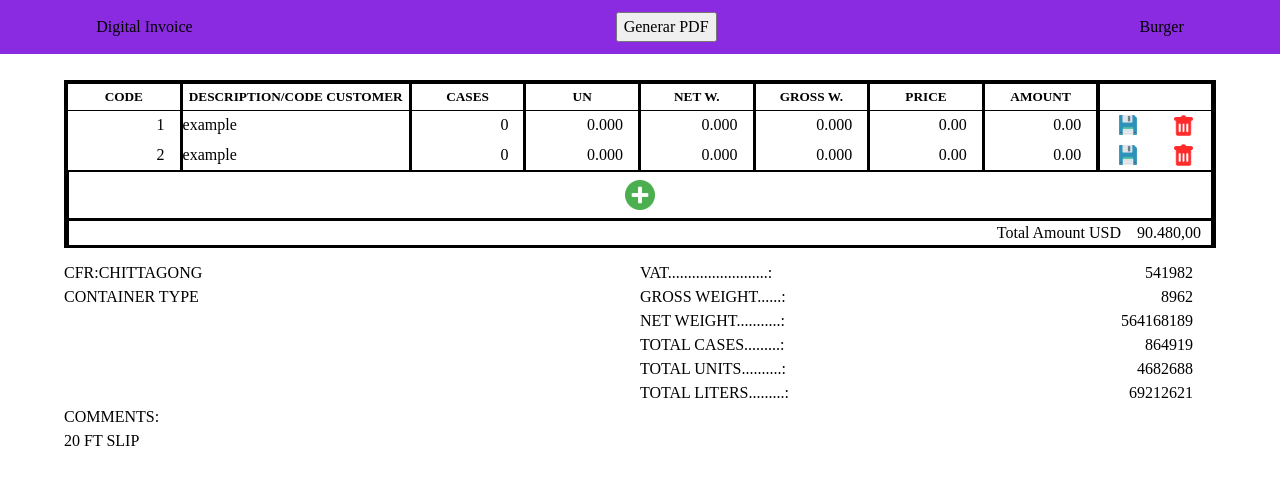
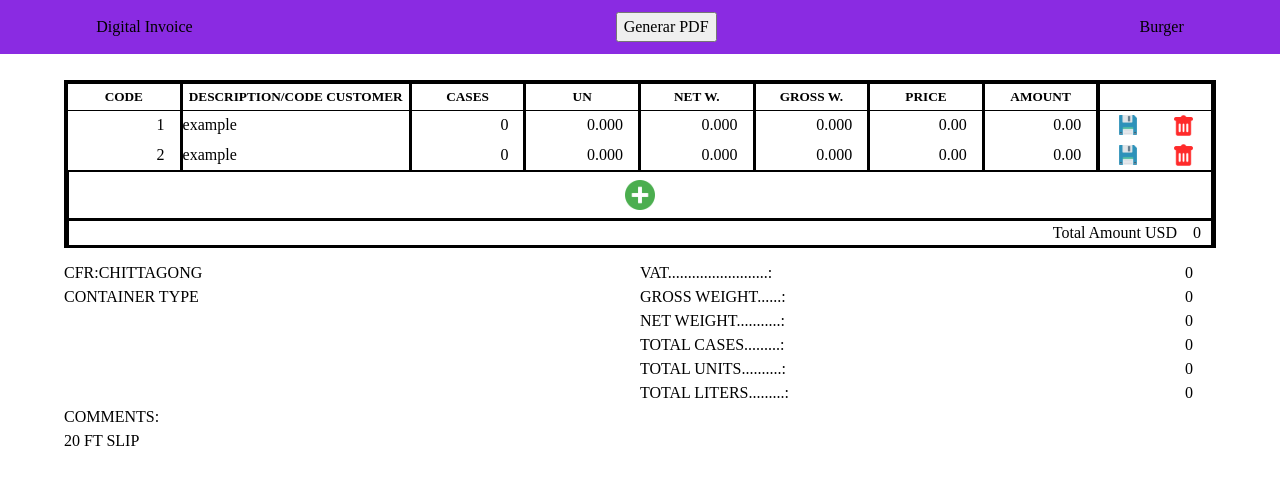
Before and after one commit to PDFgenerator/PDFgenerator.github.io, a React (Create React App) app: page / in a window 1280 px wide. Shown: the top 484 px of the page. Built offline with nearby package versions, Linux system fonts and the light colour scheme; a web font is replaced by a local one.

Commit message:
DataService totals show

```diff
--- a/src/App/Inovoice/TotalResults/totalResults.jsx
+++ b/src/App/Inovoice/TotalResults/totalResults.jsx
@@ -1,6 +1,14 @@
 import css from "./totalResults.module.css";
+import { DataService } from '../../../Repository/DataService';
+import { useEffect, useState } from "react";
 
 export function TotalResults() {
+
+    const [totals, setTotals] = useState(DataService.totals);
+
+    useEffect( () => {
+        setTotals(DataService.totals)
+    },[])
 
     return (
         <div className={css.Container}>
@@ -12,27 +20,27 @@ export function TotalResults() {
                 <article className={css.ContainerTotals}>
                     <div className={css.Totals}>
                         <p>VAT.........................:</p>
-                        <p>541982</p>
+                        <p>{totals.vat}</p>
                     </div>
                     <div className={css.Totals}>
                         <p>GROSS WEIGHT......:</p>
-                        <p>8962</p>
+                        <p>{totals.grossWeight}</p>
                     </div>
                     <div className={css.Totals}>
                         <p>NET WEIGHT...........:</p>
-                        <p>564168189</p>
+                        <p>{totals.netWeight}</p>
                     </div>
                     <div className={css.Totals}>
                         <p>TOTAL CASES.........:</p>
-                        <p>864919</p>
+                        <p>{totals.totalCases}</p>
                     </div>
                     <div className={css.Totals}>
                         <p>TOTAL UNITS..........:</p>
-                        <p>4682688</p>
+                        <p>{totals.totalUnits}</p>
                     </div>
                     <div className={css.Totals}>
                         <p>TOTAL LITERS.........:</p>
-                        <p>69212621</p>
+                        <p>{totals.totalLiters}</p>
                     </div>
                 </article>
             </section>
--- a/src/App/Inovoice/table.jsx
+++ b/src/App/Inovoice/table.jsx
@@ -2,8 +2,15 @@ import { RowCard } from './RowCard/rowCard';
 import css from './table.module.css';
 import plus from "../../Assets/plus.svg";
 import { DataService } from '../../Repository/DataService';
+import { useEffect, useState } from "react";
 
 function Table() {
+
+    const [total, setTotals] = useState(DataService.totals.totalAmountUSD);
+
+    useEffect( () => {
+        setTotals(DataService.totals.totalAmountUSD)
+    },[total])
 
     let array = DataService.table;
 
@@ -48,7 +55,7 @@ function Table() {
           </section>
 
           <button onClick={ () => {create()} } className={css.ButtonPlus}><img src={plus} alt="plus" /></button>
-          <footer>Total Amount USD&nbsp;&nbsp;&nbsp;&nbsp;90.480,00</footer>
+          <footer>Total Amount USD&nbsp;&nbsp;&nbsp;&nbsp;{total}</footer>
       </div>
     );
   }
--- a/src/Repository/DataService.js
+++ b/src/Repository/DataService.js
@@ -27,12 +27,13 @@ export let DataService = {
         },
     ],
     totals:{
-        vat: 0,
-        groosWeight: 0,
-        netWeight: 0,
+        totalAmountUSD: 0.00,
+        vat: 0.00,
+        grossWeight: 0.000,
+        netWeight: 0.000,
         totalCases: 0,
-        totalUnits: 0,
-        totalLiters: 0,
+        totalUnits: 0.000,
+        totalLiters: 0.000,
     },
     footer:{
         code: 802877926,
```
